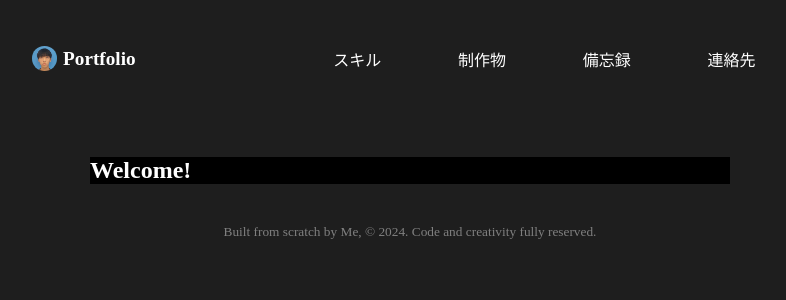
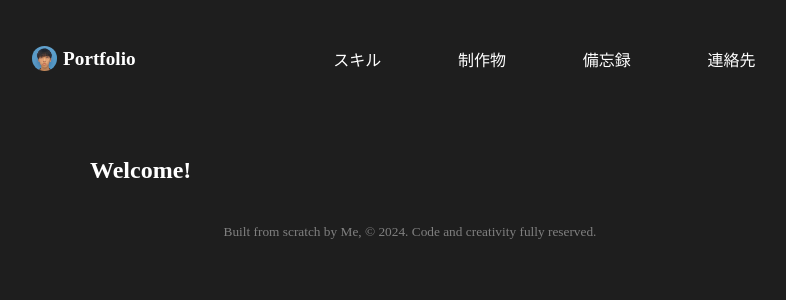
Before and after one commit to shutokatsumata/Portfolio, a Django app: page / in a window 1280 px wide. Shown: the top 300 px of the page, without its empty margins (230-1016 px from the left). Run offline with Django 5.2, Linux system fonts and the light colour scheme.

Commit message:
mainタグ内の背景を変更

```diff
--- a/core/static/core/css/base.css
+++ b/core/static/core/css/base.css
@@ -11,7 +11,7 @@ body {
     margin: 0 auto 0 auto;
     width: 50vw;
     color: #FFFFFF;
-    background-color: #000000; /* 開発用 */
+    /* background-color: #000000; */
 }
 
 .page-title {
```
